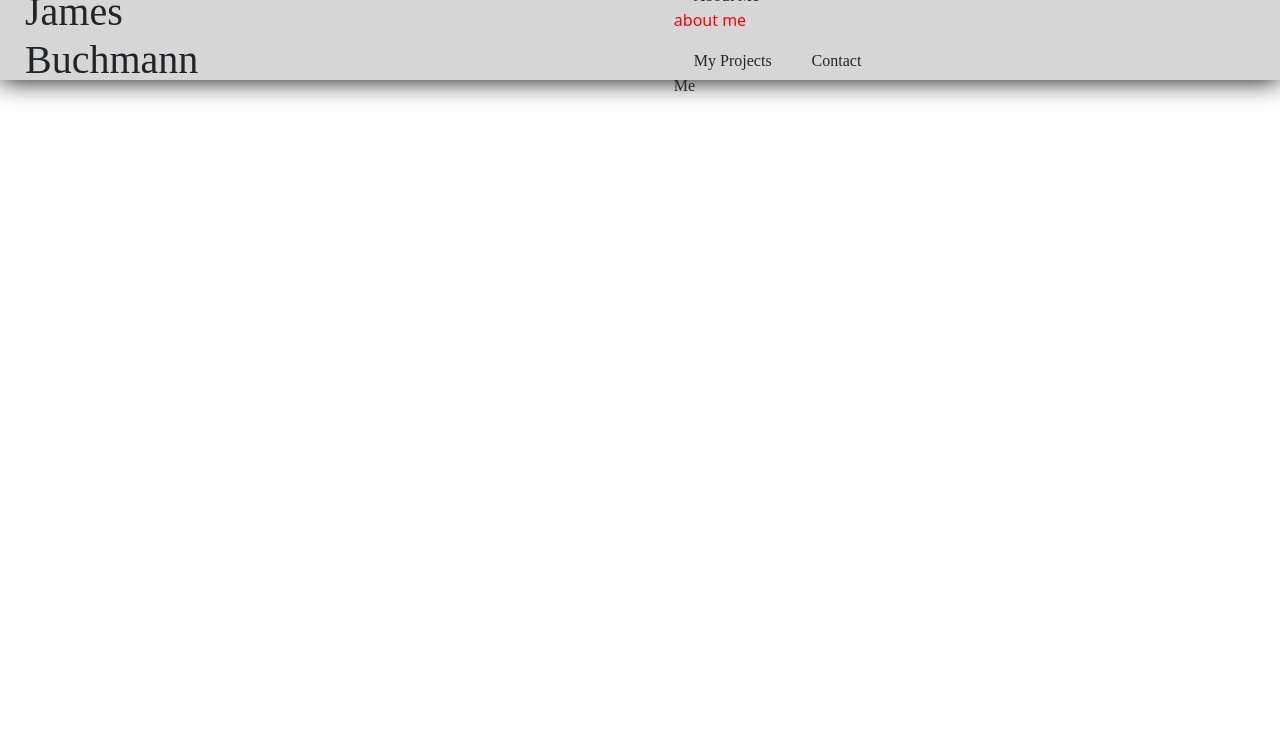
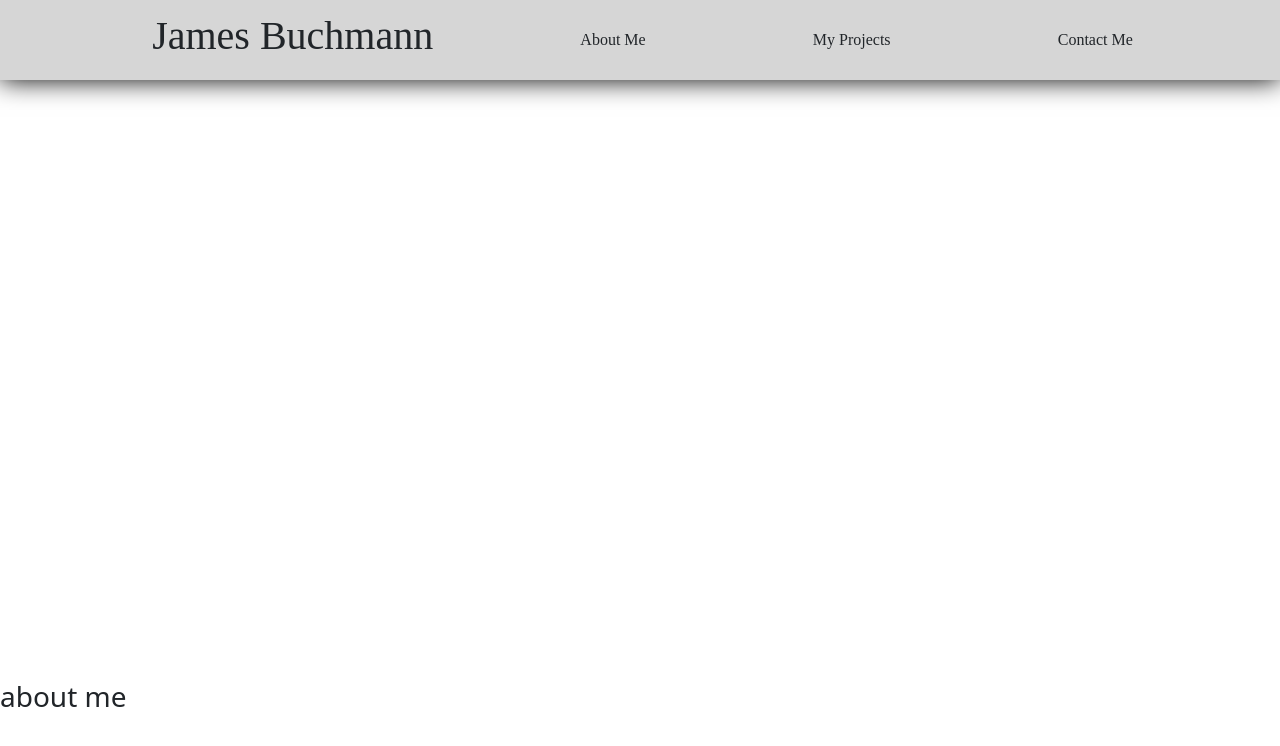
Before and after one commit to jbuck123/React_portfolio, a React (Create React App) app: page / in a window 1280 px wide. Both pictures are taken after a click on the link "About Me". Shown: the top 746 px of the page. Built offline with nearby package versions, Linux system fonts and the light colour scheme.

Commit message:
got the nav components displaying properly

```diff
--- a/src/App.css
+++ b/src/App.css
@@ -1,13 +1,19 @@
+
+* {
+  box-sizing: border-box;
+}
 
 .header {
   background-color: #3333;
-  position: fixed;
   top: 0;
   left: 0;
   right: 0;
   height: 80px;
   display: flex;
+  flex-direction: row;
+  justify-content: space-evenly;
   align-items: center;
+
   box-shadow: 0 0 25px 0 black;
 }
 h1{
@@ -23,3 +29,5 @@ a {
  text-decoration: none;
  font-family: 'didot';
 }
+
+/* component styling  */
--- a/src/App.js
+++ b/src/App.js
@@ -26,27 +26,28 @@ function App() {
     setMyProjects((current) => !current);
   };
   const [contactForm, setContact] = useState(false);
+
   const contactClick = (event) => {
     setContact((current) => !current);
   };
   return (
     <div>
-      <div className="header">
+      <header className="header">
         <h1>James Buchmann</h1>
-        <div className="navLinks">
-          <a onClick={aboutMeClick}>About Me</a>
-          {/*show component on click */}
-          {aboutMe && <AboutMe />}
-          <a onClick={projectClick}>My Projects</a>
-          {myProjects && <MyProjects />}
-          <a onClick={contactClick}>Contact Me</a>
-          {contactForm && <Contact />}
-        </div>
-      </div>
+        <a onClick={aboutMeClick}>About Me</a>
+        <a onClick={projectClick}>My Projects</a>
+        <a onClick={contactClick}>Contact Me</a>
+      </header>
+      <body className="bodyComponents">
+        {/*show component on click */}
+        {aboutMe && <AboutMe />}
+        {myProjects && <MyProjects />}
+        {contactForm && <Contact />}
+      </body>
+      <footer>
 
-
-      </div>
-
+      </footer>
+    </div>
   );
 }
 
--- a/src/component/AboutMe.js
+++ b/src/component/AboutMe.js
@@ -3,9 +3,9 @@ import React from 'react'
 export default function AboutMe() {
     return (
         <div>
-            <p style={{color: "red"}}>
+            <h3 style={{marginTop: '600px'}}>
                 about me
-            </p>
+            </h3>
         </div>
     )
 }
--- a/src/component/MyProjects.js
+++ b/src/component/MyProjects.js
@@ -3,7 +3,7 @@ import React from 'react'
 export default function MyProjects() {
     return (
         <div>
-            <p style={{color: "red"}}>
+            <p className='.bodyComponent'>
                 Projects
             </p>
         </div>
```
Also changed, not shown: 1 other file (tests, documents, lock files or other folders).
